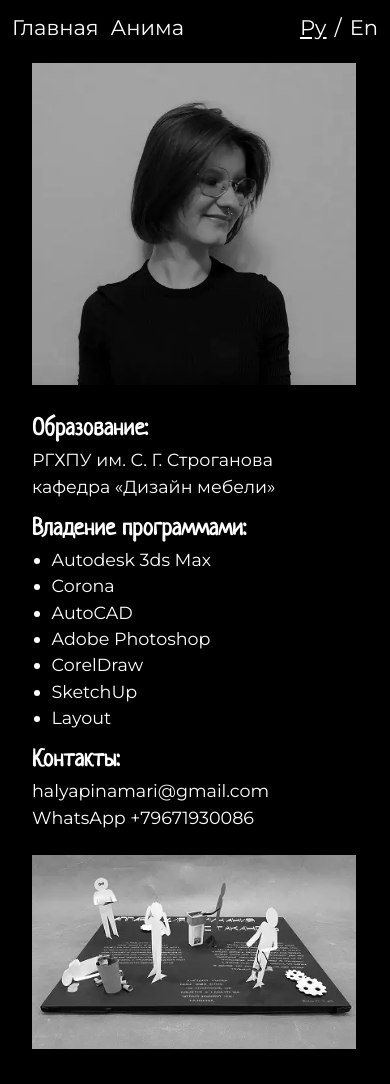
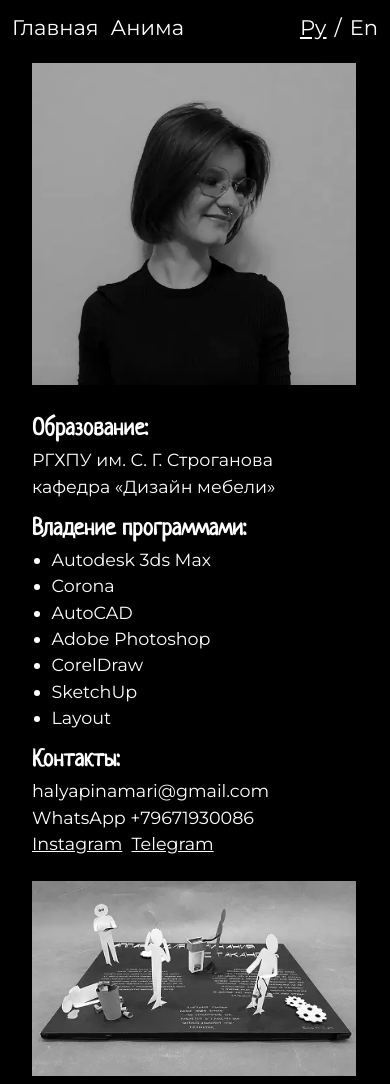
Before and after one commit to Ahri-ninetailed/halyapina.com, a Vue app: page /aboutme in a window 390 px wide. Shown: the top 1084 px of the page. Built offline with nearby package versions, Linux system fonts and the light colour scheme.

Commit message:
add mobile main back

```diff
--- a/package.json
+++ b/package.json
@@ -3,9 +3,9 @@
   "version": "0.0.0",
   "private": true,
   "scripts": {
-    "dev": "vite",
+    "dev": "vite --host",
     "build": "vite build",
-    "preview": "vite preview",
+    "preview": "vite preview --host",
     "lint": "eslint . --fix --ignore-path .gitignore"
   },
   "dependencies": {
--- a/src/pages/About.vue
+++ b/src/pages/About.vue
@@ -76,7 +76,9 @@
                   </h1>
                   <p class="text-start h-montserrat-regular slides-font">
                     halyapinamari@gmail.com<br>
-                    WhatsApp +79671930086
+                    WhatsApp +79671930086<br>
+                    <a target="_blank" href="https://www.instagram.com/ultimate.gray/">Instagram</a>&nbsp;
+                    <a target="_blank" href="https://t.me/halyapina">Telegram</a>
                   </p>
                 </div>
               </v-col>
@@ -459,7 +461,9 @@
         </h1>
         <p class="text-start h-montserrat-regular xs-text-size">
           halyapinamari@gmail.com<br>
-          WhatsApp +79671930086
+          WhatsApp +79671930086<br>
+          <a target="_blank" href="https://www.instagram.com/ultimate.gray/">Instagram</a>&nbsp;
+          <a target="_blank" href="https://t.me/halyapina">Telegram</a>
         </p>
       </v-col>
       <v-col align="center" cols="12" class="pa-0 align-self-center mt-6">
@@ -767,6 +771,13 @@ export default {
 
 <style scoped>
 
+a {
+  color: inherit; /* Убирает стандартный цвет ссылок */
+  font-weight: normal; /* Убирает жирность текста (если применимо) */
+  background: none; /* Убирает фон */
+  border: none; /* Убирает рамку (если применимо) */
+}
+
 .title {
   font-size: 0.718vw; font-style: italic;
 }
--- a/src/pages/Home.vue
+++ b/src/pages/Home.vue
@@ -1,7 +1,7 @@
 <template>
   <v-container class="pa-0" fluid style="overflow: hidden;">
     <a href="anima">
-      <div class="home-main-pic">
+      <div class="home-main-pic" :style="background">
       </div>
     </a>
 
@@ -63,6 +63,20 @@ export default {
         width: `${this.mainCardWidthValue}vh`,
       }
     },
+
+    background() {
+      if (this.$vuetify.display.xs) {
+        return {
+          backgroundImage: `url('${this.imgPathBackground('maintable_mobile.webp')}')`,
+        };
+      }
+      else {
+        return {
+          backgroundImage: `url('${this.imgPathBackground('maintable.webp')}')`,
+        };
+      }
+    },
+
     drawingGirlMargin() {
       let countOfCards = 0;
       if (this.$vuetify.display.lgAndUp) {
@@ -96,6 +110,9 @@ export default {
     imgPath(img) {
       return new URL(`../images/MainPage/MainCards/${img}`, import.meta.url).href;
     },
+    imgPathBackground(img) {
+      return new URL(`../images/MainPage/${img}`, import.meta.url).href;
+    },
     pxToVw(px){
       return 100 * px / window.innerWidth; // Вычисление процента
     },
@@ -115,7 +132,6 @@ export default {
   margin-right: 1vh;
 }
 .home-main-pic {
-  background-image: url('../images/MainPage/maintable.webp');
   background-size: cover;
   background-position: top;
   background-repeat: no-repeat;
```
Also changed, not shown: src/images/MainPage/maintable_mobile.webp (added).
